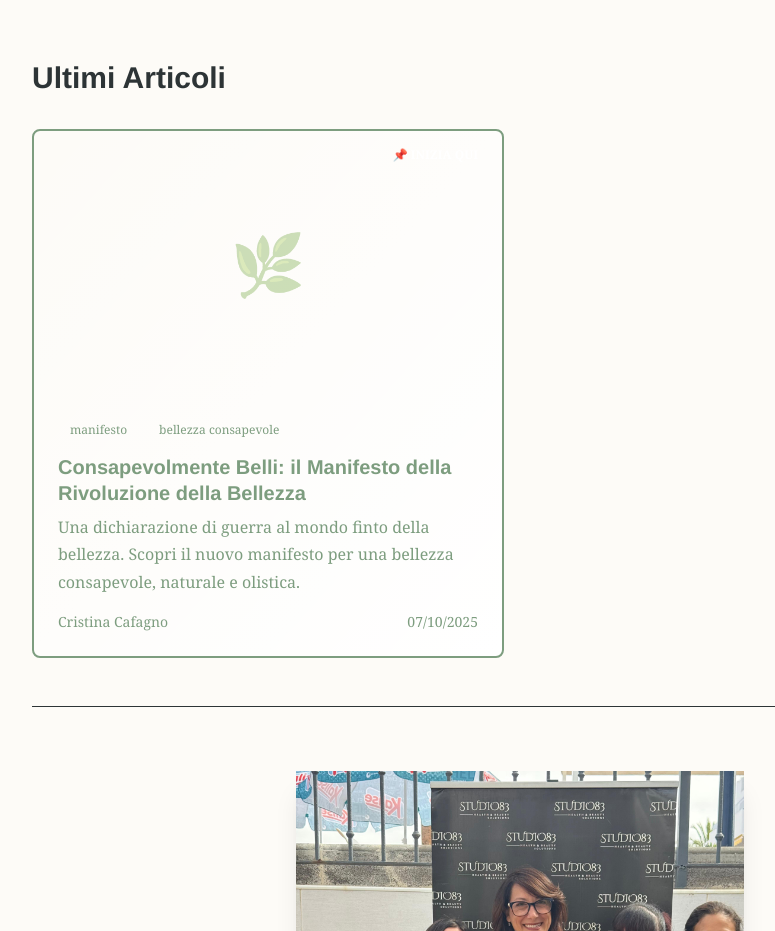
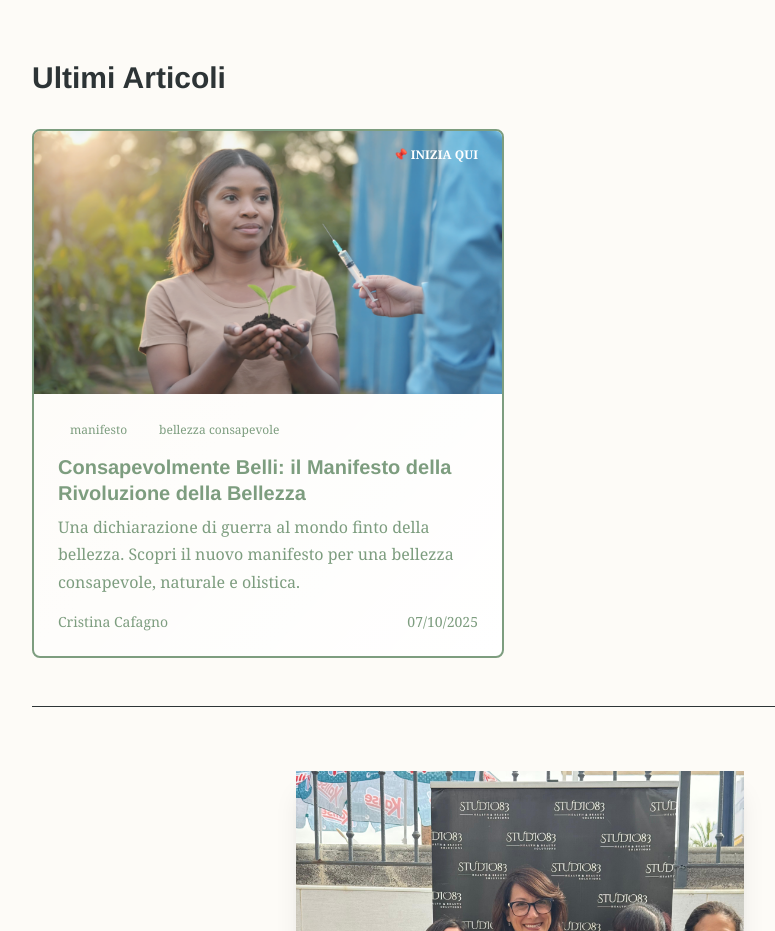
Before and after one commit to Tapedynamics/blogstudio83, a Next.js app: page / in a window 1280 px wide. Shown: the part 1060-1991 px from the top of the page, without its empty margins (120-895 px from the left). Built offline with nearby package versions, Linux system fonts and the light colour scheme.

Commit message:
feat: Replace leaf emoji with Gen4 image in post cards
- Added Gen4 strong woman image as default post thumbnail
- Removed decorative emoji and gradient patterns
- Image displays at 90% opacity with cover fit
- More professional and impactful visual for post cards

```diff
--- a/app/page.tsx
+++ b/app/page.tsx
@@ -91,17 +91,12 @@ export default function Home() {
                   </div>
                 )}
                 {/* Immagine decorativa sempre presente */}
-                <div className="aspect-video bg-gradient-to-br from-[--accent] via-[--accent-light] to-[--background] relative overflow-hidden">
-                  {/* Pattern organico */}
-                  <div className="absolute inset-0 opacity-20">
-                    <div className="absolute top-4 right-8 w-24 h-24 rounded-full bg-[--sage] blur-2xl"></div>
-                    <div className="absolute bottom-8 left-12 w-32 h-32 rounded-full bg-[--earth] blur-3xl"></div>
-                    <div className="absolute top-1/2 right-1/4 w-20 h-20 rounded-full bg-[--primary] blur-xl"></div>
-                  </div>
-                  {/* Emoji decorativo */}
-                  <div className="absolute inset-0 flex items-center justify-center text-6xl opacity-30">
-                    🌿
-                  </div>
+                <div className="aspect-video relative overflow-hidden bg-[--accent]">
+                  <img
+                    src="/images/post-default.png"
+                    alt={post.title}
+                    className="w-full h-full object-cover opacity-90"
+                  />
                 </div>
                 <div className="p-6">
                   <div className="flex gap-2 mb-3">
```
Also changed, not shown: Gen4 A strong, determined woman, 40s, with a natural, radiant face She is turning aw a-2, 193901477.png (added), public/images/post-default.png (added).
